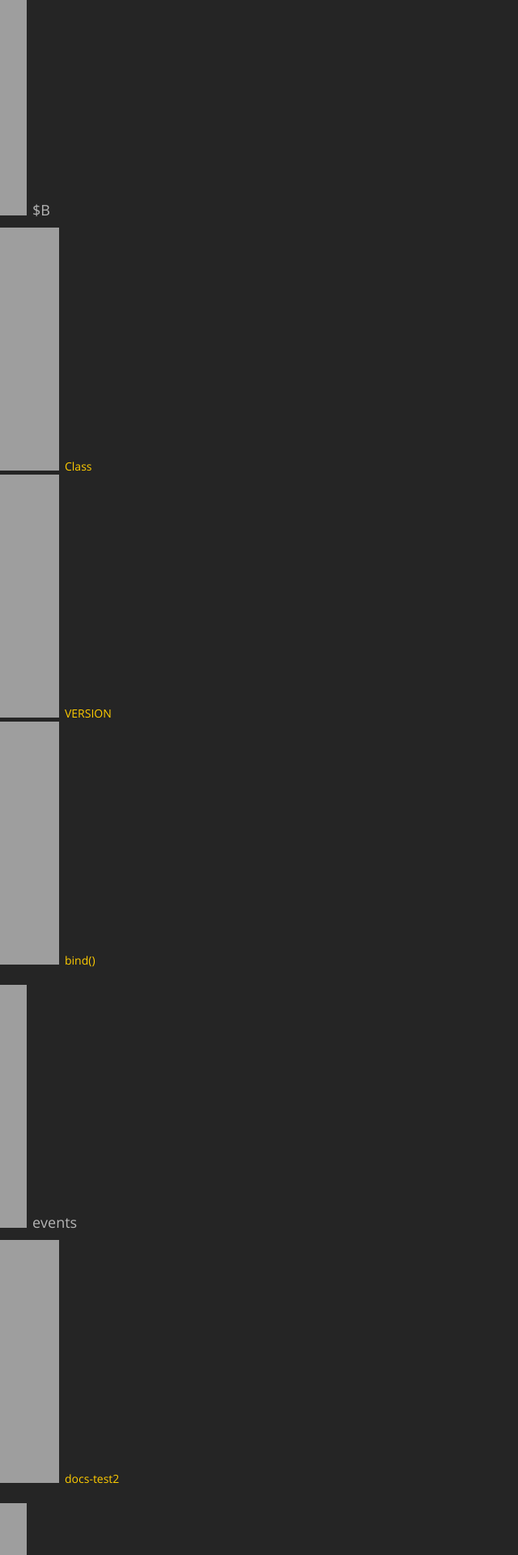
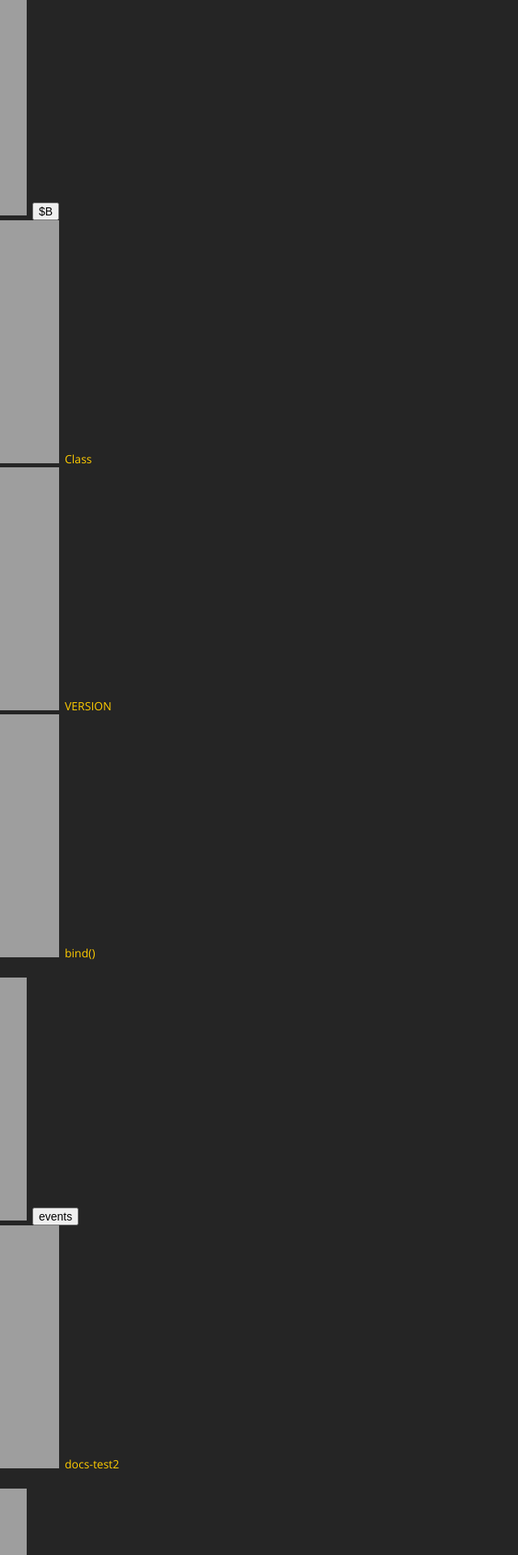
Before and after one commit to ixband/ixband, a Jekyll site: the page built from index.html, in a window 1280 px wide. Shown: the part 1621-3541 px from the top of the page at 81% size, without its empty margins (0-640 px from the left). Built offline with Jekyll 4.4.1, drawn with Linux system fonts in a browser that asks for light colours.

Commit message:
layout 기본구성

```diff
--- a/_includes/category.html
+++ b/_includes/category.html
@@ -5,11 +5,11 @@
 
     {% for group in groups %}
         {% if group.name != 'DOM' %}
-        <li>
-            <h3 class="category-name">{{ group.name }}</h3>
+        <li class="{% if group.name == page.category %}active{% endif %}">
+            <button type="button" class="category-name"><span>{{ group.name }}</span></button>
             <ul class="category-items">
                 {% for item in group.items %}
-                <li>
+                <li class="{% if item.title == page.title %}active{% endif %}">
                     <a href="{{ site.baseurl }}{{ item.url }}">{{ item.title }}</a>
                 </li>
                 {% endfor %}
@@ -20,11 +20,11 @@
 
     {% for group in groups %}
         {% if group.name == 'DOM' %}
-        <li>
-            <h3 class="category-name">{{ group.name }}</h3>
+        <li class="{% if group.name == page.category %}active{% endif %}">
+            <button type="button" class="category-name"><span>{{ group.name }}</span></button>
             <ul class="category-items">
                 {% for item in group.items %}
-                <li>
+                <li class="{% if item.title == page.title %}active{% endif %}">
                     <a href="{{ site.baseurl }}{{ item.url }}">{{ item.title }}</a>
                 </li>
                 {% endfor %}
```
Also changed, not shown: _docs/$B/Class.md (+2 -2 lines), _docs/$B/bind.md (+2 -2 lines).
